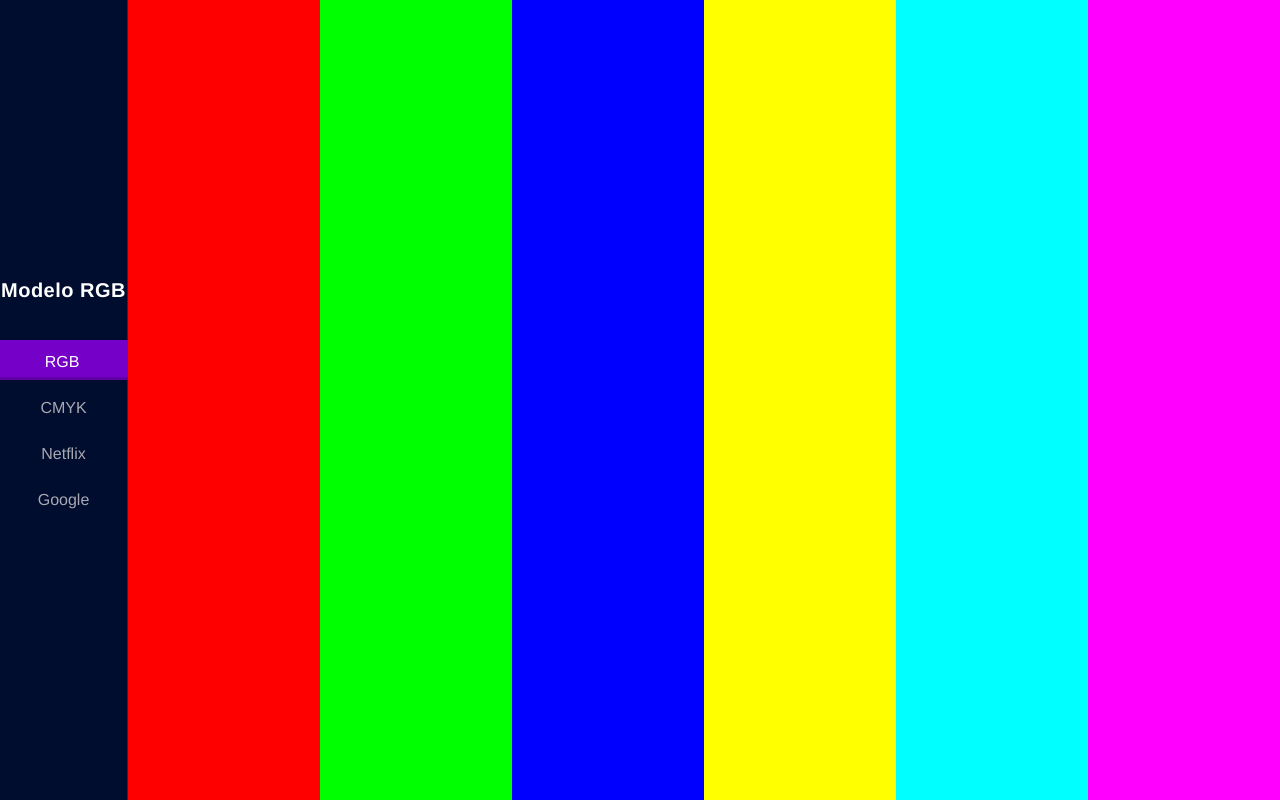
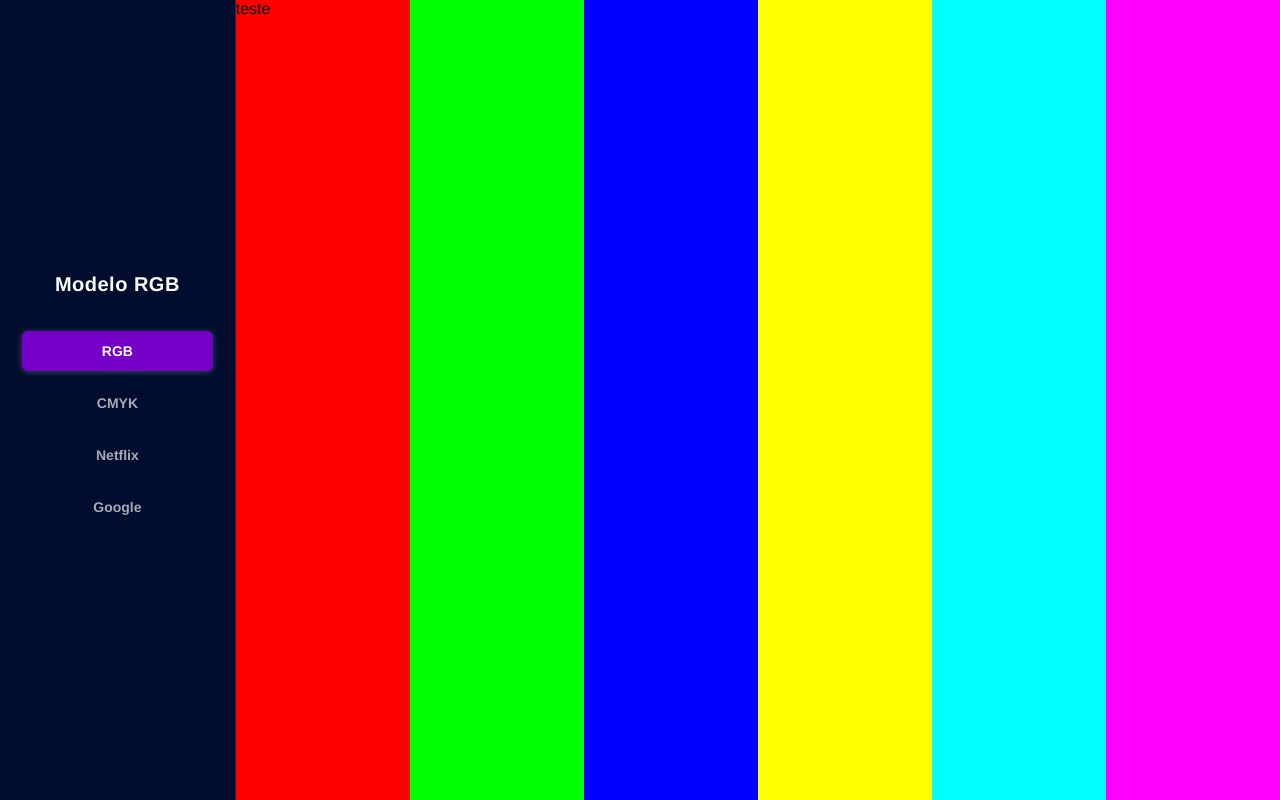
Before and after one commit to samuel-soarde/Display, a website: page modo_cores/modo-cores.html in a window 1280 px wide. Shown: the top 800 px of the page. Drawn offline with Linux system fonts and the light colour scheme.

Commit message:
ADD: escala aumentada quando o mouse fica em cima do botão

```diff
--- a/modo_cores/css/global.css
+++ b/modo_cores/css/global.css
@@ -13,7 +13,7 @@
     align-items: center;
     flex-direction: column;
     background-color: var(--ui-bg-sidebar);
-    width: 10%;
+    width: 260px;
     border-right: solid 1px var(--ui-border);
 }
 
@@ -31,31 +31,35 @@
     text-align: center;
     align-items: center;
     flex-direction: column;
+    gap: 12px;
 }
 
 .color-section__link {
+    color: var(--ui-text-link);
     text-decoration: none;
-    color: var(--ui-text-link);
-    margin: 3px;
-    width: 150px;
-    height: 40px;
-    border-radius: 5px;
-    padding-top: 13px;
+    font-size: 14px;
+    font-weight: 600;
+    padding: 12px 80px;
+    border-radius: 6px;
+    text-align: center;
+    transition: all 0.2s ease-in-out;
+    /* apagar */
+    /* width: 150px;
+    height: 40px; */
 }
 
-.color-section__link:hover {
+.color-section__link:not(.color-section__link--active):hover {
     background-color: var(--ui-link-hover-bg);
 }
 
 .color-section__link--active {
+    color: var(--ui-link-active-text);
     background-color: var(--ui-link-active-bg);
-    color: var(--ui-link-active-text);
-    border-bottom: var(--ui-link-active-border-hover) ;
-    border-right: var(--ui-link-active-border-hover) ;
+    box-shadow: 0 1px 6px rgba(244, 244, 248, 0.25);
 }
 
 .color-section__link--active:hover {
-    background-color: var(--ui-link-active-bg);
+    transform: scale(1.1);
 }
 
 .color-section__bar {
--- a/modo_cores/modo-cores.html
+++ b/modo_cores/modo-cores.html
@@ -22,7 +22,7 @@
             </nav>
         </aside>
 
-        <div class="color-section__bar color-section__bar--rgb-1"></div>
+        <div class="color-section__bar color-section__bar--rgb-1">teste</div>
 
         <div class="color-section__bar color-section__bar--rgb-2"></div>
 
```
